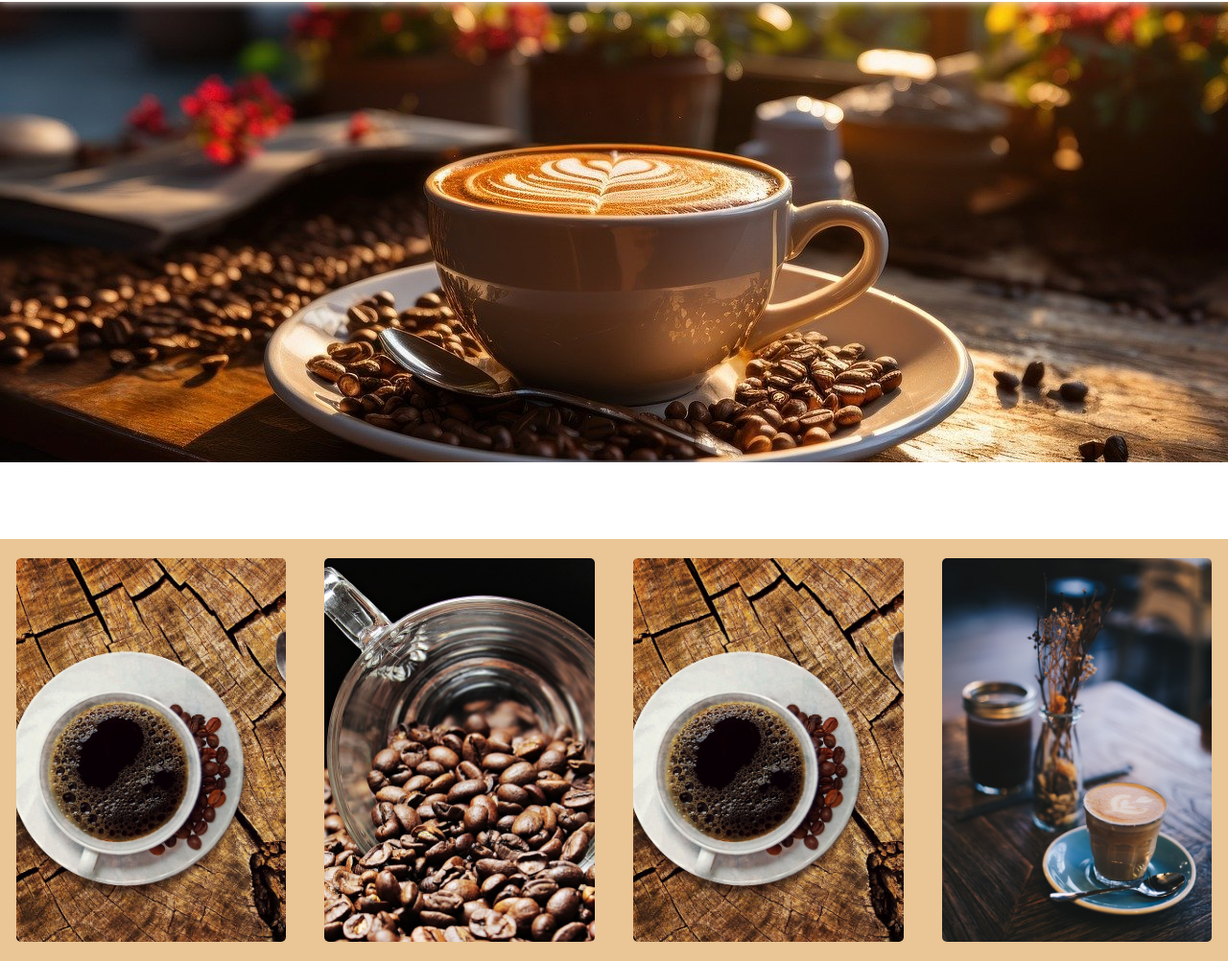
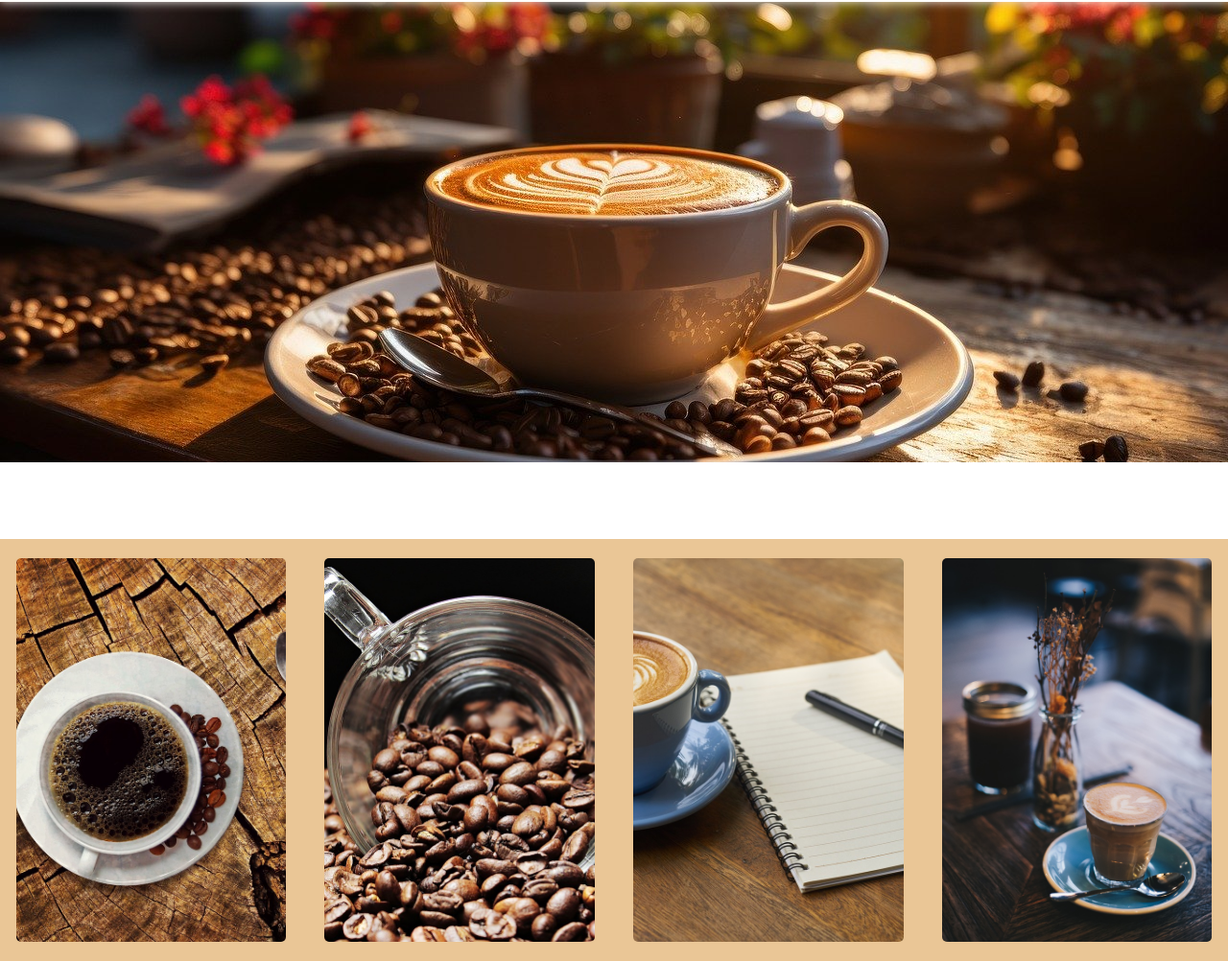
Before and after one commit to Dasajton/coffee-lovers, a plain HTML site: page index.html in a window 1280 px wide. Shown: the part 78-1080 px from the top of the page at 96% size. Drawn offline with Linux system fonts and the light colour scheme.

Commit message:
changed background of sales-item-3

```diff
--- a/index.css
+++ b/index.css
@@ -44,7 +44,7 @@
   background-image: url(coffee-3.jpg);
 }
 .sales-item-3 {
-  background-image: url(coffee-2.jpg);
+  background-image: url(coffee-4.jpg);
 }
 .sales-item-4 {
   background-image: url(coffee-6.jpg);
```
